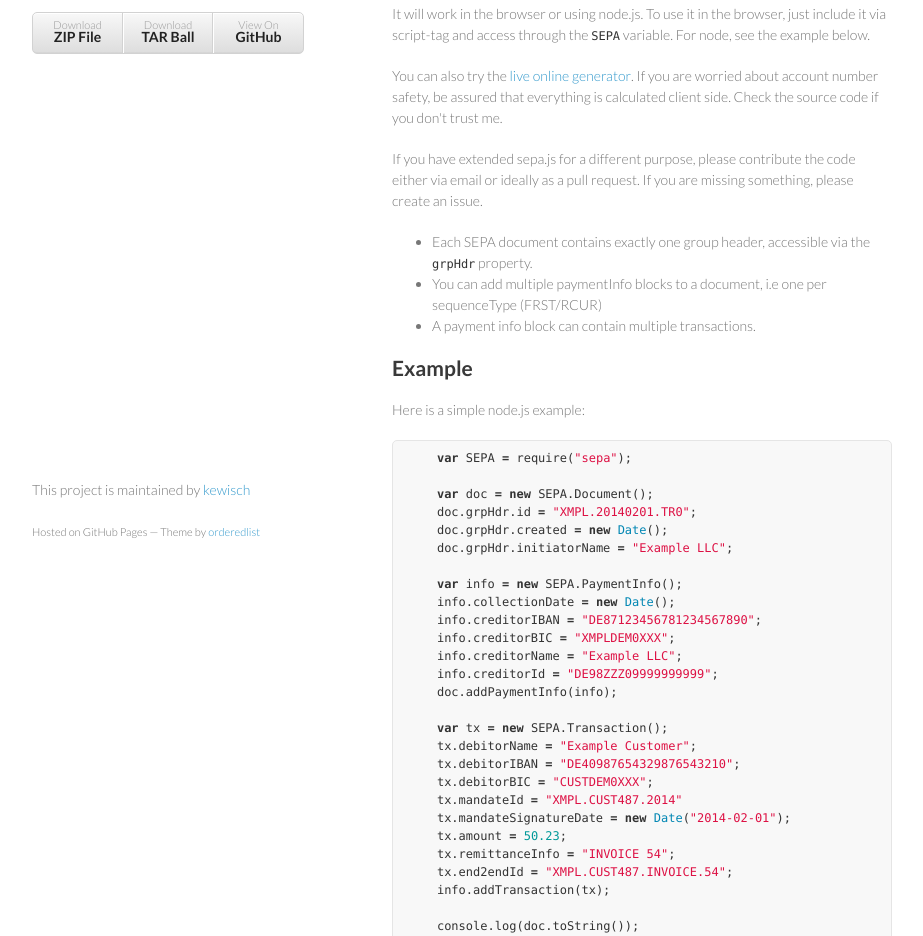
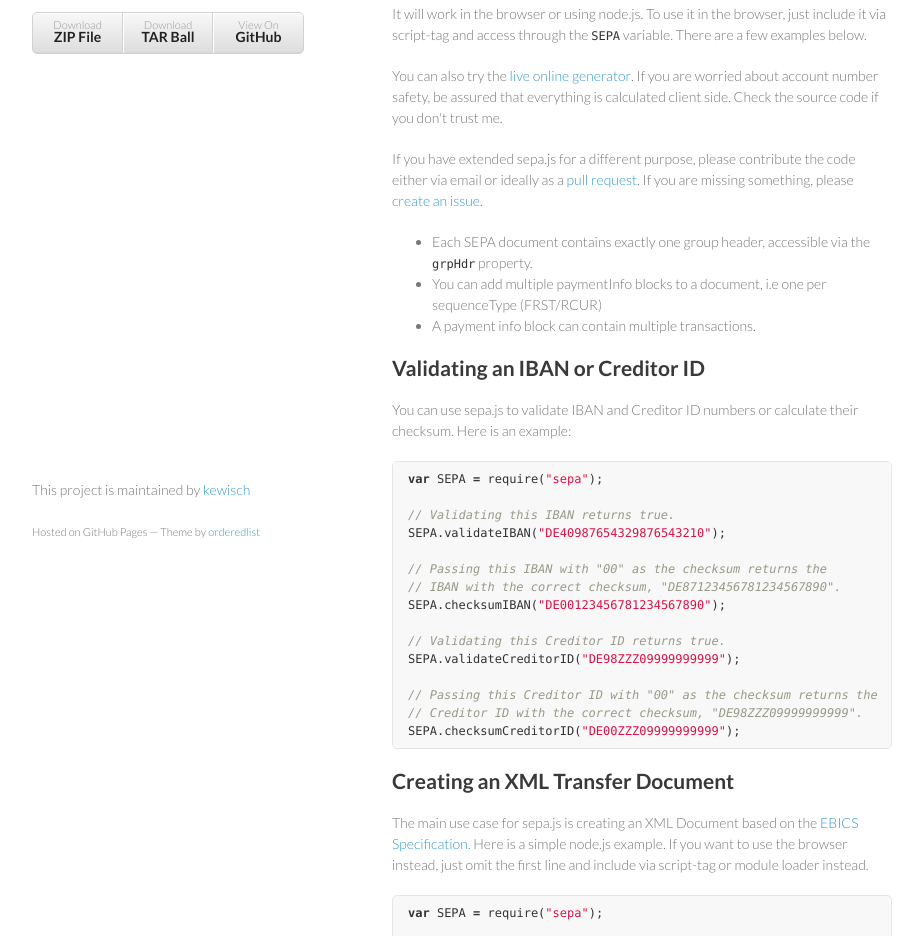
Before and after one commit to kewisch/sepa.js, a plain HTML site: page index.html in a window 1280 px wide. Shown: the part 189-1125 px from the top of the page, without its empty margins (178-1101 px from the left). Drawn offline with Linux system fonts and the light colour scheme.

```diff
--- a/index.html
+++ b/index.html
@@ -37,27 +37,52 @@
 batched direct debit transactions.</p>
 
 <p>It will work in the browser or using node.js. To use it in the browser, just
-include it via script-tag and access through the <code>SEPA</code> variable. For node, see
-the example below.</p>
+include it via script-tag and access through the <code>SEPA</code> variable. There are a
+few examples below.</p>
 
 <p>You can also try the <a href="http://kewisch.github.io/sepa.js/examples/web.html">live online generator</a>.
 If you are worried about account number safety, be assured that everything is
 calculated client side. Check the source code if you don't trust me.</p>
 
 <p>If you have extended sepa.js for a different purpose, please contribute the code
-either via email or ideally as a pull request. If you are missing something,
-please create an issue.</p>
+either via email or ideally as a <a href="https://github.com/kewisch/sepa.js/pulls">pull request</a>.
+If you are missing something, please <a href="https://github.com/kewisch/sepa.js/issues">create an issue</a>.</p>
 
 <ul>
 <li>Each SEPA document contains exactly one group header, accessible via the <code>grpHdr</code> property.</li>
 <li>You can add multiple paymentInfo blocks to a document, i.e one per sequenceType (FRST/RCUR)</li>
 <li>A payment info block can contain multiple transactions.</li>
 </ul><h2>
-<a name="example" class="anchor" href="#example"><span class="octicon octicon-link"></span></a>Example</h2>
+<a name="validating-an-iban-or-creditor-id" class="anchor" href="#validating-an-iban-or-creditor-id"><span class="octicon octicon-link"></span></a>Validating an IBAN or Creditor ID</h2>
 
-<p>Here is a simple node.js example:</p>
+<p>You can use sepa.js to validate IBAN and Creditor ID numbers or calculate their checksum. Here is an example:</p>
 
-<div class="highlight highlight-javascript"><pre>    <span class="kd">var</span> <span class="nx">SEPA</span> <span class="o">=</span> <span class="nx">require</span><span class="p">(</span><span class="s2">"sepa"</span><span class="p">);</span>
+<div class="highlight highlight-javascript"><pre><span class="kd">var</span> <span class="nx">SEPA</span> <span class="o">=</span> <span class="nx">require</span><span class="p">(</span><span class="s2">"sepa"</span><span class="p">);</span>
+
+<span class="c1">// Validating this IBAN returns true.</span>
+<span class="nx">SEPA</span><span class="p">.</span><span class="nx">validateIBAN</span><span class="p">(</span><span class="s2">"DE40987654329876543210"</span><span class="p">);</span>
+
+<span class="c1">// Passing this IBAN with "00" as the checksum returns the</span>
+<span class="c1">// IBAN with the correct checksum, "DE87123456781234567890".</span>
+<span class="nx">SEPA</span><span class="p">.</span><span class="nx">checksumIBAN</span><span class="p">(</span><span class="s2">"DE00123456781234567890"</span><span class="p">);</span>
+
+<span class="c1">// Validating this Creditor ID returns true.</span>
+<span class="nx">SEPA</span><span class="p">.</span><span class="nx">validateCreditorID</span><span class="p">(</span><span class="s2">"DE98ZZZ09999999999"</span><span class="p">);</span>
+
+<span class="c1">// Passing this Creditor ID with "00" as the checksum returns the</span>
+<span class="c1">// Creditor ID with the correct checksum, "DE98ZZZ09999999999". </span>
+<span class="nx">SEPA</span><span class="p">.</span><span class="nx">checksumCreditorID</span><span class="p">(</span><span class="s2">"DE00ZZZ09999999999"</span><span class="p">);</span>
+</pre></div>
+
+<h2>
+<a name="creating-an-xml-transfer-document" class="anchor" href="#creating-an-xml-transfer-document"><span class="octicon octicon-link"></span></a>Creating an XML Transfer Document</h2>
+
+<p>The main use case for sepa.js is creating an XML Document based on the
+<a href="http://www.ebics.org/index.php?id=30">EBICS Specification</a>.
+Here is a simple node.js example. If you want to use the browser instead, just
+omit the first line and include via script-tag or module loader instead.</p>
+
+<div class="highlight highlight-javascript"><pre><span class="kd">var</span> <span class="nx">SEPA</span> <span class="o">=</span> <span class="nx">require</span><span class="p">(</span><span class="s2">"sepa"</span><span class="p">);</span>
 
 <span class="kd">var</span> <span class="nx">doc</span> <span class="o">=</span> <span class="k">new</span> <span class="nx">SEPA</span><span class="p">.</span><span class="nx">Document</span><span class="p">();</span>
 <span class="nx">doc</span><span class="p">.</span><span class="nx">grpHdr</span><span class="p">.</span><span class="nx">id</span> <span class="o">=</span> <span class="s2">"XMPL.20140201.TR0"</span><span class="p">;</span>
@@ -89,7 +114,7 @@
 <h3>
 <a name="xml-result" class="anchor" href="#xml-result"><span class="octicon octicon-link"></span></a>XML Result</h3>
 
-<div class="highlight highlight-xml"><pre>    <span class="cp">&lt;?xml version="1.0"?&gt;</span>
+<div class="highlight highlight-xml"><pre><span class="cp">&lt;?xml version="1.0"?&gt;</span>
 <span class="nt">&lt;Document</span> <span class="na">schemaLocation=</span><span class="s">"urn:iso:std:iso:20022:tech:xsd:pain.008.003.02 pain.008.003.02.xsd"</span><span class="nt">&gt;</span>
   <span class="nt">&lt;CstmrDrctDbtInitn&gt;</span>
     <span class="nt">&lt;GrpHdr&gt;</span>
```
Also changed, not shown: params.json (+1 -1 lines). Lines whose indentation alone changed are shown as unchanged.
